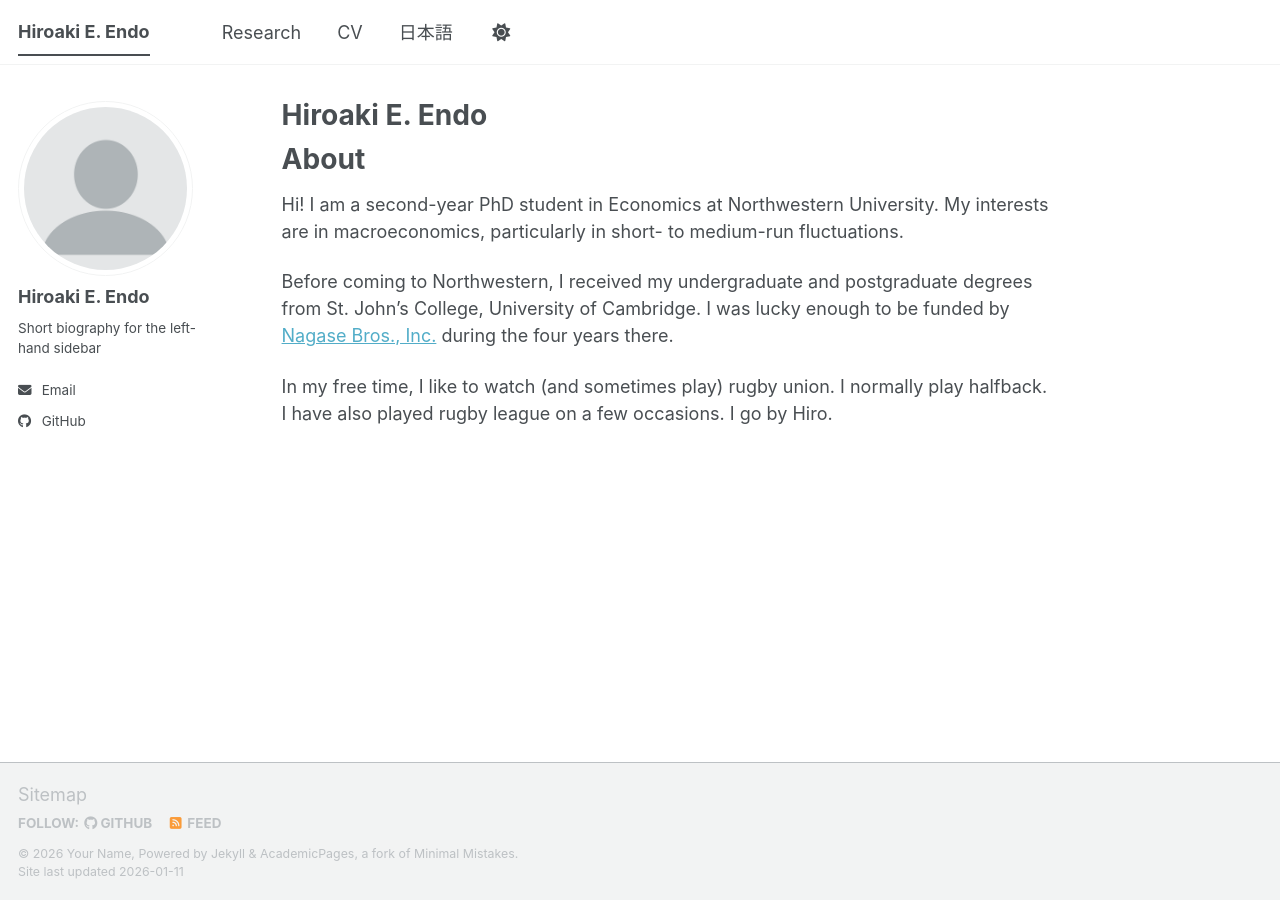
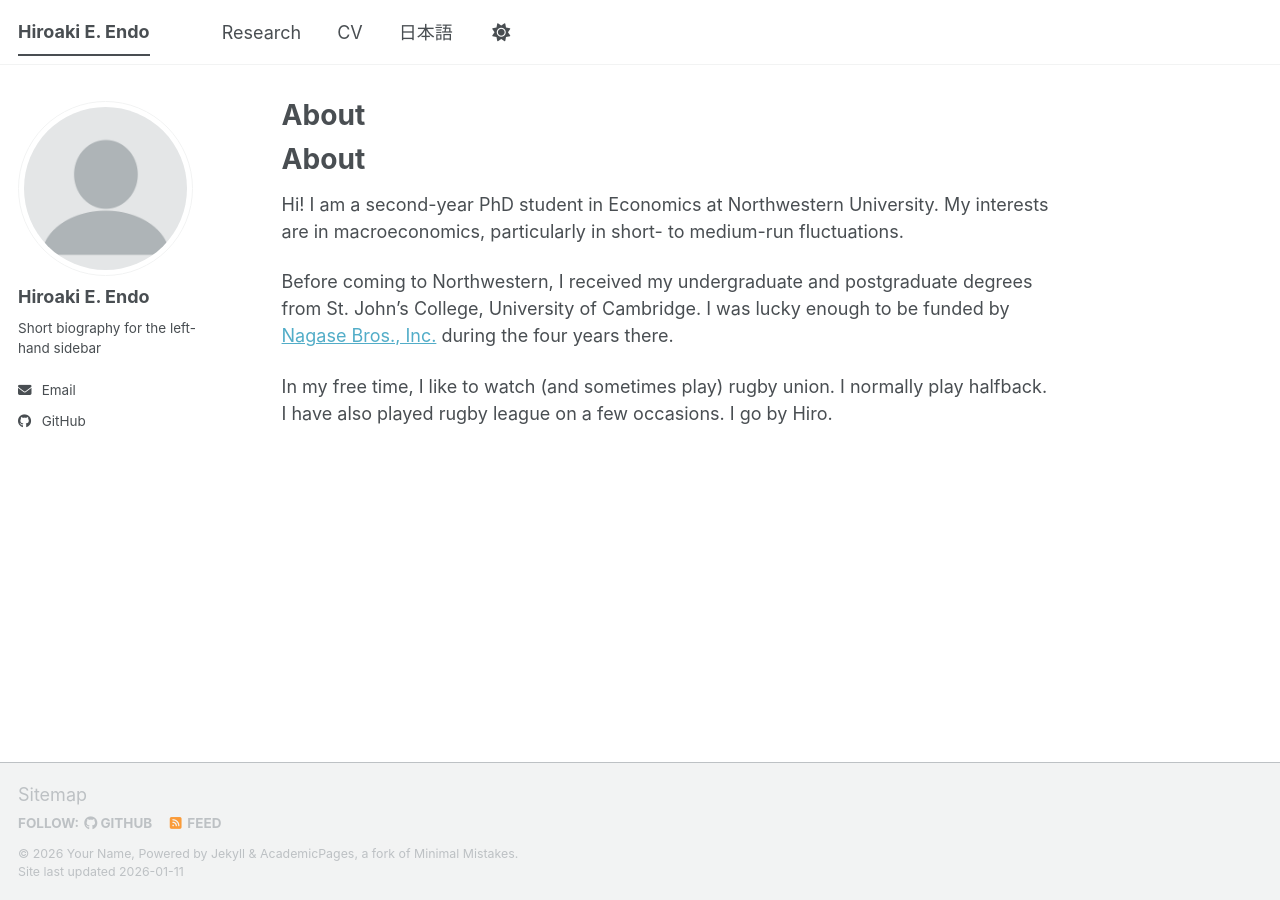
Before and after one commit to hiroendo1014/hiroendo1014.github.io, a Jekyll site: the page built from _pages/about.md, in a window 1280 px wide. Built offline with Jekyll 4.4.1, drawn with Linux system fonts in a browser that asks for light colours; a script bundle is joined from its source files by our own code; library files that are not in the unit come from our copies.

Commit message:
Update about.md

```diff
--- a/_pages/about.md
+++ b/_pages/about.md
@@ -1,6 +1,6 @@
 ---
 permalink: /
-title: "Hiroaki E. Endo"
+title: "About"
 author_profile: true
 redirect_from:
   - /about/
```
